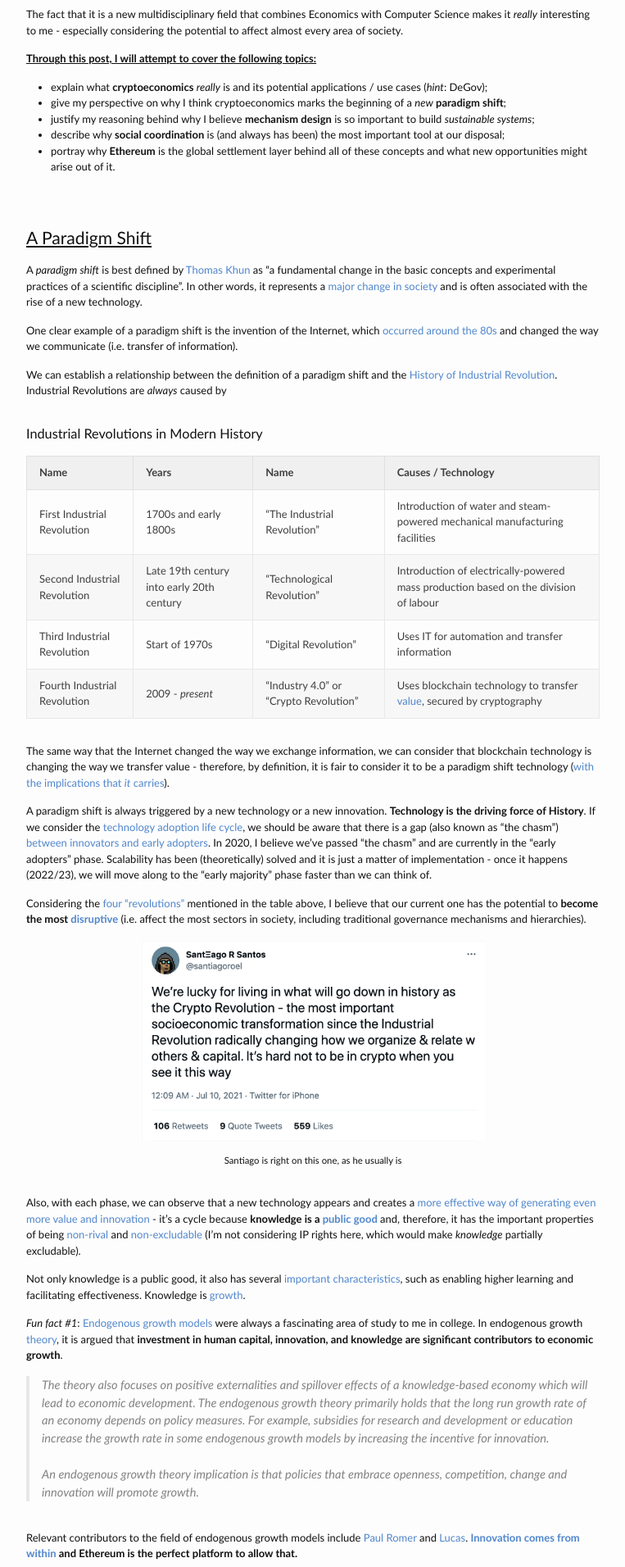
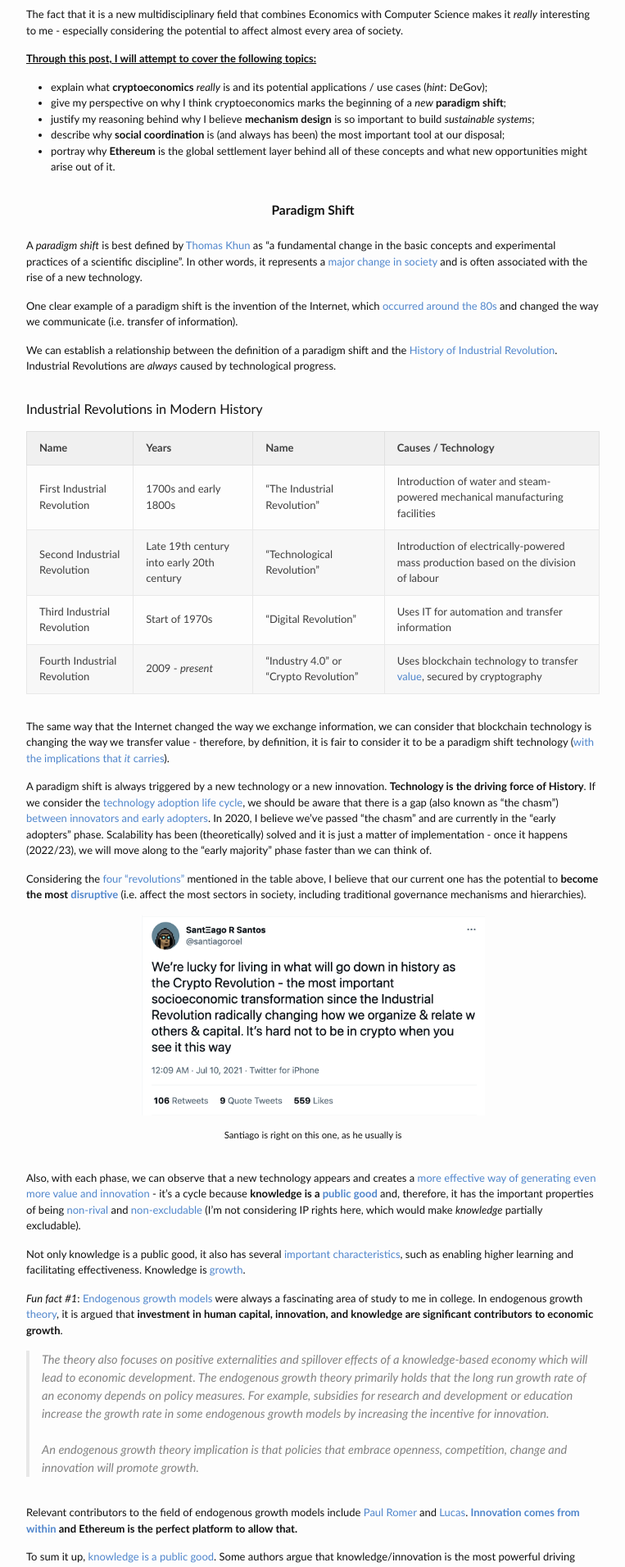
Before and after one commit to intldds/intldds.github.io, a Jekyll site: the page built from _posts/2021-08-20-paradigm.md, in a window 1280 px wide. Shown: the part 323-2235 px from the top of the page at 82% size, without its empty margins (258-1021 px from the left). Built offline with Jekyll 4.4.1, drawn with Linux system fonts in a browser that asks for light colours; some of the changed text lies outside the part shown.

Commit message:
CSS changes

```diff
--- a/_posts/2021-08-20-paradigm.md
+++ b/_posts/2021-08-20-paradigm.md
@@ -19,7 +19,7 @@ area of society.
 - describe why **social coordination** is (and always has been) the most important tool at our disposal;
 - portray why **Ethereum** is the global settlement layer behind all of these concepts and what new opportunities might arise out of it.
 
-### <ins>A Paradigm Shift</ins>
+<subtitle>Paradigm Shift</subtitle>
 
 A *paradigm shift* is best defined by [Thomas Khun](https://en.wikipedia.org/wiki/Thomas_Kuhn)
 as "a fundamental change in the basic concepts and experimental practices of a scientific discipline".
@@ -31,7 +31,7 @@ and changed the way we communicate (i.e. transfer of information).
 
 We can establish a relationship between the definition of a paradigm shift and the
 [History of Industrial Revolution](https://en.wikipedia.org/wiki/Industrial_Revolution).
-Industrial Revolutions are *always* caused by
+Industrial Revolutions are *always* caused by technological progress.
 
 #### Industrial Revolutions in Modern History
 
@@ -94,7 +94,7 @@ reduce the inequality gap (that comes as a result from years of hierarchical sys
 This is literally ["liberation through radical decentralization"](https://medium.com/@VitalikButerin/liberation-through-radical-decentralization-22fc4bedc2ac)
 time.
 
-### <ins>Mechanism Design</ins>
+<subtitle>Mechanism Design</subtitle>
 
 As we've seen before, cryptoeconomics and the new paradigm are **all about incentives**. What is the field of science that
 studies incentives? That's right - it's [Game Theory](https://en.wikipedia.org/wiki/Game_theory)!
@@ -152,7 +152,7 @@ that [“the world can be saved through design”](https://www.dezeen.com/2013/1
 And he repeated this idea several [more times](https://www.akendi.com/blog/design-will-save-the-world/).
 He was *absolutely* right – as he is in many cases. However, **we will save the world through mechanism design** – which is still a form of design! Thanks, Ye.
 
-### <ins>DAOs and Smart Cities</ins>
+<subtitle>DAOs and Smart Cities</subtitle>
 
 Ok, since we were talking about *architecture* and *saving the world through design*, let's talk about
 another exciting (and related) topic - urban planning and smart cities! I think smart cities are a super enthusiastic
@@ -187,7 +187,7 @@ and some other aspects, even though the subtitle "Given Voluntary Cooperation, E
 [concave disposition](https://vitalik.ca/general/2020/11/08/concave.html) approach. To some extent,
 [this is already happening!](https://www.theblockcrypto.com/post/100647/miami-ethereum-city-services-blockchain)
 
-### <ins>New Jobs and Opportunities</ins>
+<subtitle>New Jobs and Opportunities</subtitle>
 
 It's 2021, we are in the middle of a paradigm shift and the Ethereum protocol is close to being stable (layer 1), after years of research
 trying to find the solution to the Scalability Trilemma (which happened through layer 2 solutions such as [rollups](https://ethereum-magicians.org/t/a-rollup-centric-ethereum-roadmap/4698),
@@ -306,7 +306,7 @@ But if you got sick he paid you. That was an incredible strong motivation for yo
 <br>A combination of blockchain technology with clever mechanisms that incentivize public goods will be critical to affect
 both education and health - **they are public goods, after all**.
 
-### <ins>"The Field of Coordination"</ins>
+<subtitle>"The Field of Coordination"</subtitle>
 
 Coordination amongst humans has always been one of our biggest challenge on Earth and the main characteristic that sets us
 apart from other species. Here's an interesting excerpt from "Sapiens" by Yuval Noah Harari:
@@ -394,7 +394,7 @@ Like [Kevin says](https://www.youtube.com/watch?v=KpXPym_m_wA), it's all about c
 to solve and it should be our number one priority.
 
 
-### <ins>Conclusion</ins>
+<subtitle>Conclusion</subtitle>
 
 Times are a-Changin' and Ethereum is well positioned to become the [**global settlement layer of value**](https://twitter.com/sassal0x/status/1416082797739929601)
 (all sorts of value, including e.g. [arts/culture](https://twitter.com/TrustlessState/status/1421655756848332800))
--- a/_sass/minima/_base.scss
+++ b/_sass/minima/_base.scss
@@ -13,6 +13,19 @@ dl, dd, ol, ul, figure {
 
 }
 
+/*
+ * Subtitles
+ */
+subtitle {
+  display: block;
+  text-align: center;
+  font-size: 1.2em;
+  margin-top: 2em;
+  margin-bottom: 1.4em;
+  margin-left: 0;
+  margin-right: 0;
+  font-weight: bold;
+}
 
 
 /**
--- a/_sass/minima/_layout.scss
+++ b/_sass/minima/_layout.scss
@@ -132,10 +132,6 @@
 .footer-heading {
   @include relative-font-size(1.125);
   margin-bottom: $spacing-unit / 2;
-}
-
-.feed-subscribe .svg-icon {
-  padding: 5px 5px 2px 0
 }
 
 .contact-list,
--- a/_sass/minima/initialize.scss
+++ b/_sass/minima/initialize.scss
@@ -36,8 +36,8 @@ $on-large:         $on-laptop !default;
 
 // Import pre-styling-overrides hook and style-partials.
 @import
-"minima/custom-variables", // Hook to override predefined variables.
-"minima/base",             // Defines element resets.
-"minima/layout",           // Defines structure and style based on CSS selectors.
-"minima/custom-styles"     // Hook to override existing styles.
+"custom-variables", // Hook to override predefined variables.
+"base",             // Defines element resets.
+"layout",           // Defines structure and style based on CSS selectors.
+"custom-styles"     // Hook to override existing styles.
 ;
```
